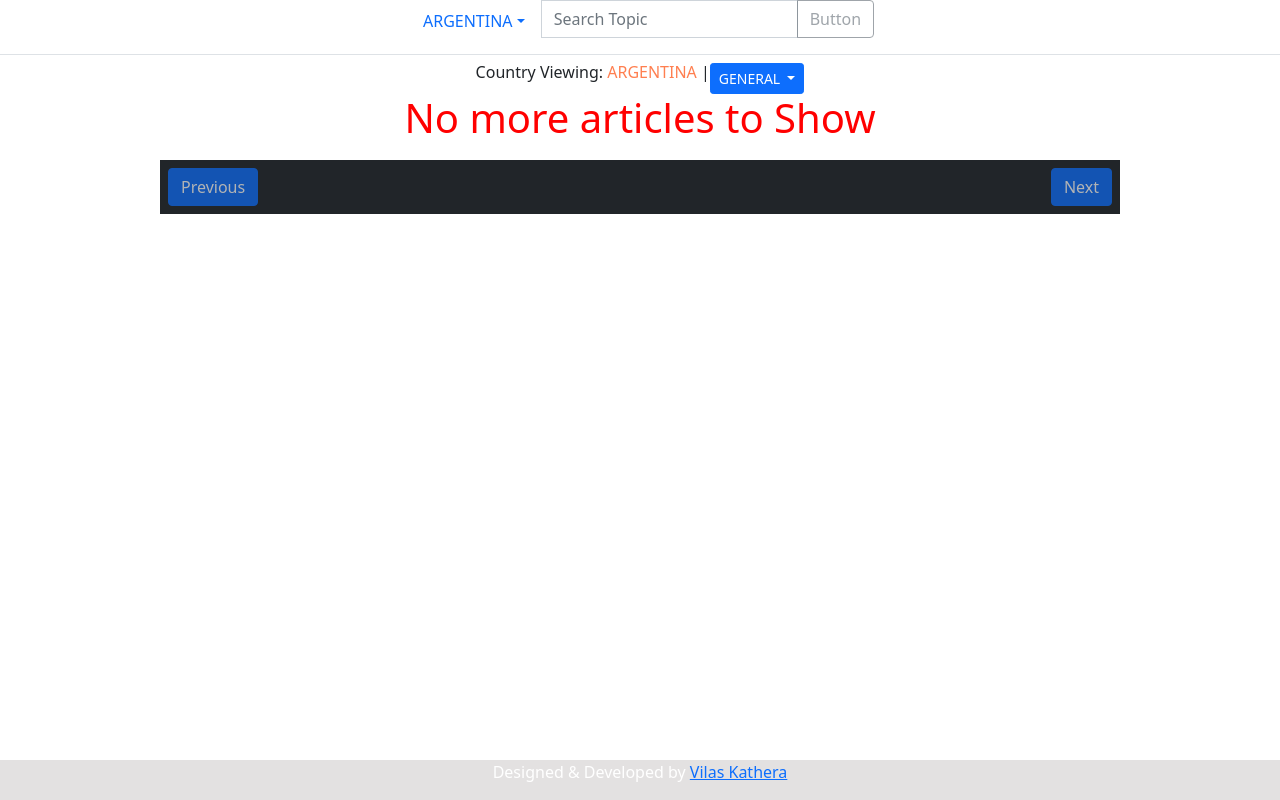
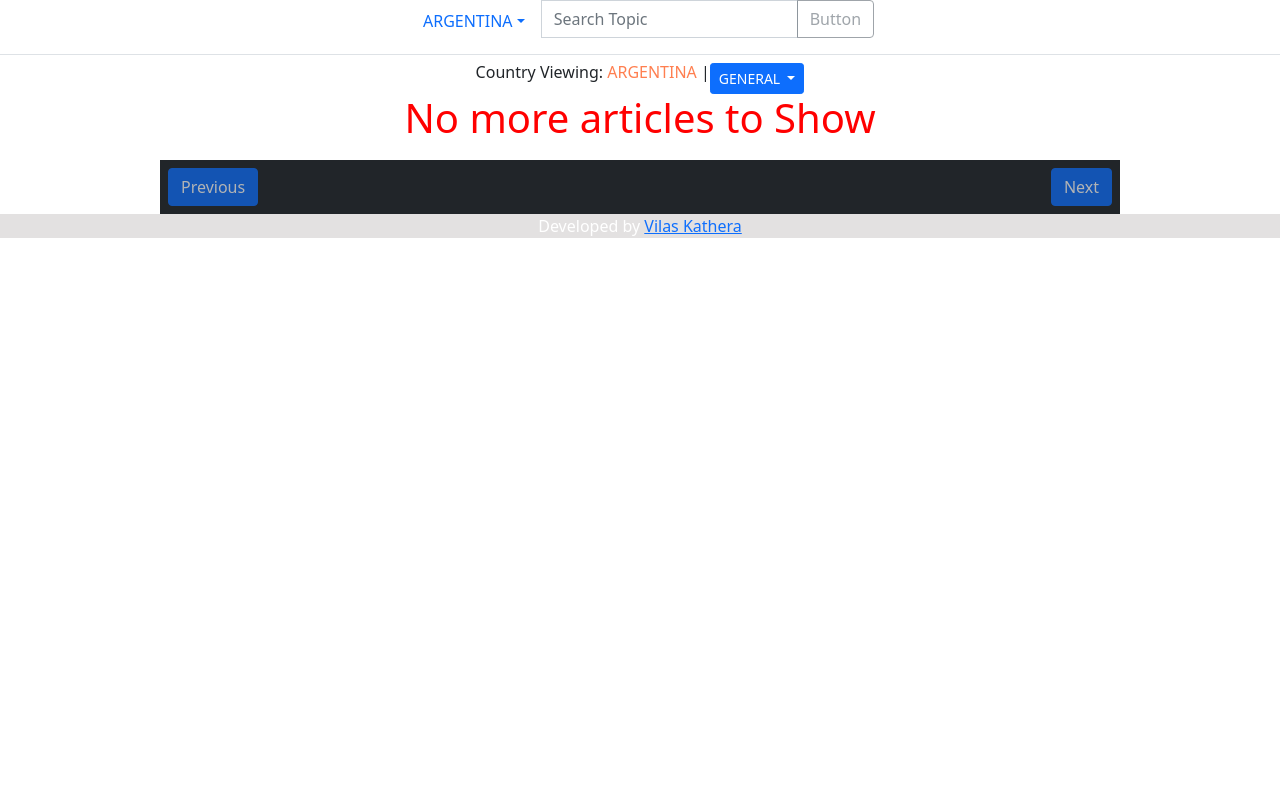
Before and after one commit to NITHIN-001/news, a Django app: page /country/ar in a window 1280 px wide. Run offline with Django 3.2, Linux system fonts and the light colour scheme; data that the repository does not hold is empty.

Commit message:
afterindex

```diff
--- a/newsapp/templates/index.html
+++ b/newsapp/templates/index.html
@@ -16,9 +16,7 @@
         }
 
   .footer {
-    position: fixed;
-    left: 0;
-    bottom: 0;
+
     width: 100%;
     background-color: rgba(182, 178, 178, 0.384);
     color: white;
@@ -157,8 +155,8 @@
 
     {% if news_list %}
     {% for news in news_list %}
-    <div class="card" style="width: 15rem;">
-        <img src="{{news.urlToImage}}" class="card-img-top" style="width: 15rem;height: 10rem;" style="overflow: hidden;"/>
+    <div class="card" style="width: 100%;">
+        <img src="{{news.urlToImage}}" class="card-img-top" style="width: auto;height: 10rem;" style="overflow: hidden;"/>
             <div class="card-body">
                 <h5 style="font-weight: bolder;" class="card-title">{{news.title}}</h5>
                 <p class="card-text">{{news.description|truncatewords:10}}</p>
@@ -217,7 +215,7 @@
   </div>
 
   <div class="footer">
-    <p>Designed & Developed by <a href="https://www.instagram.com/vilas_______/">Vilas Kathera</a></p>
+    <p>Developed by <a href="https://www.instagram.com/vilas_______/">Vilas Kathera</a></p>
   </div>
 
 </body>
--- a/newsapp/templates/test.html
+++ b/newsapp/templates/test.html
@@ -17,9 +17,7 @@
 
 
         .footer {
-    position: fixed;
-    left: 0;
-    bottom: 0;
+
     width: 100%;
     background-color: rgba(182, 178, 178, 0.384);
     color: white;
@@ -190,7 +188,7 @@
 
     </div>
     <div class="footer">
-        <p>Designed & Developed by <a href="https://www.instagram.com/vilas_______/">Vilas Kathera</a></p>
+        <p>Developed by <a href="https://www.instagram.com/vilas_______/">Vilas Kathera</a></p>
       </div>
 
 </body>
--- a/newsapp/templates/topic.html
+++ b/newsapp/templates/topic.html
@@ -8,9 +8,7 @@
     <title>Document</title>
     <style>
         .footer {
-    position: fixed;
-    left: 0;
-    bottom: 0;
+
     width: 100%;
     background-color: rgba(182, 178, 178, 0.384);
     color: white;
@@ -71,7 +69,7 @@
     </div>
 
     <div class="footer">
-        <p>Designed & Developed by <a href="https://www.instagram.com/vilas_______/">Vilas Kathera</a></p>
+        <p>Developed by <a href="https://www.instagram.com/vilas_______/">Vilas Kathera</a></p>
       </div>
 </body>
 </html>
--- a/newsapp/views.py
+++ b/newsapp/views.py
@@ -287,5 +287,5 @@ def home(request):
 
 
 
-    num = range(0,21)
+
     return render(request,'test.html',{"news_list":news_list,"countryList":countriesDic,"resultsdic":resultsdic,"weather":weather_json,"loc":loc,"reg":reg})
```
